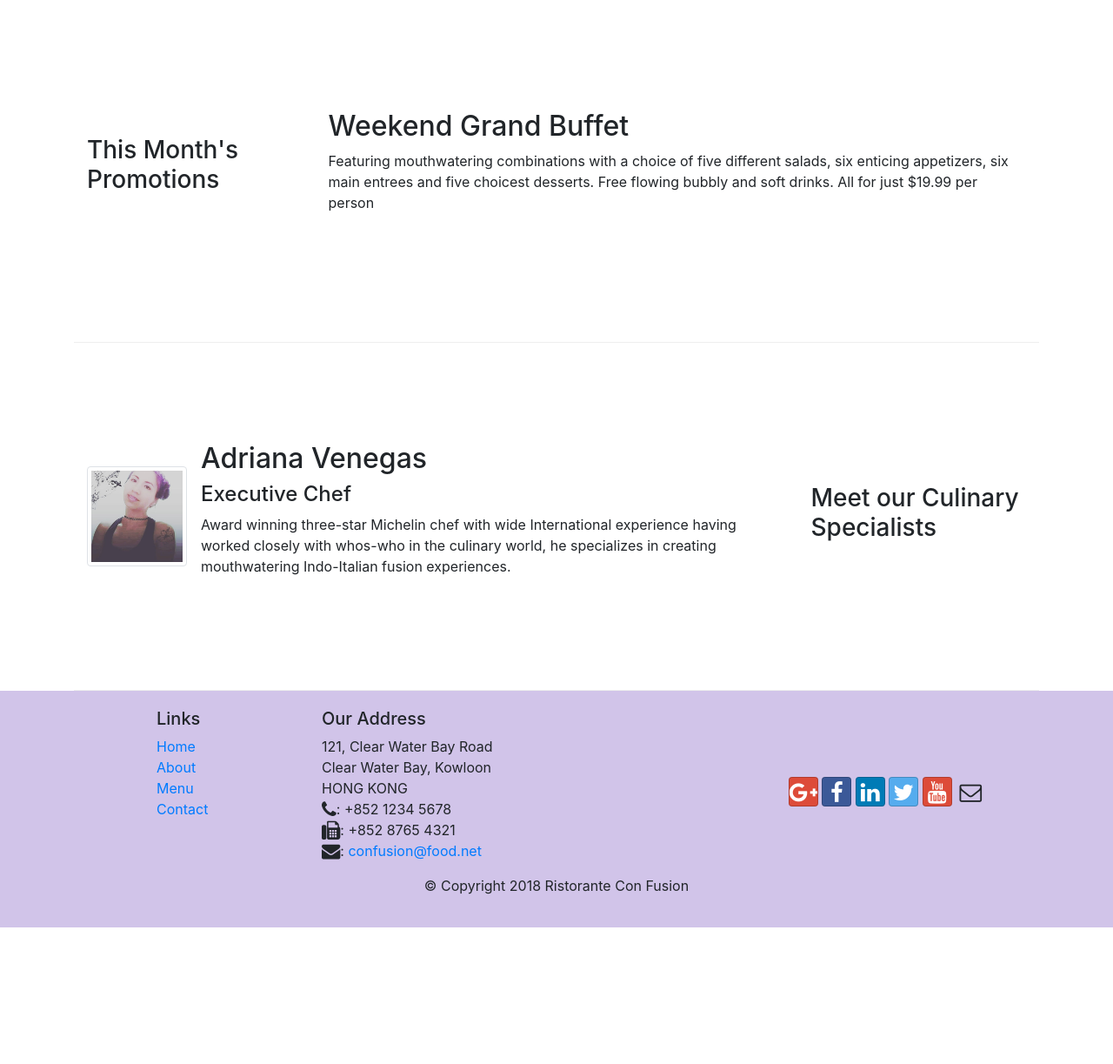
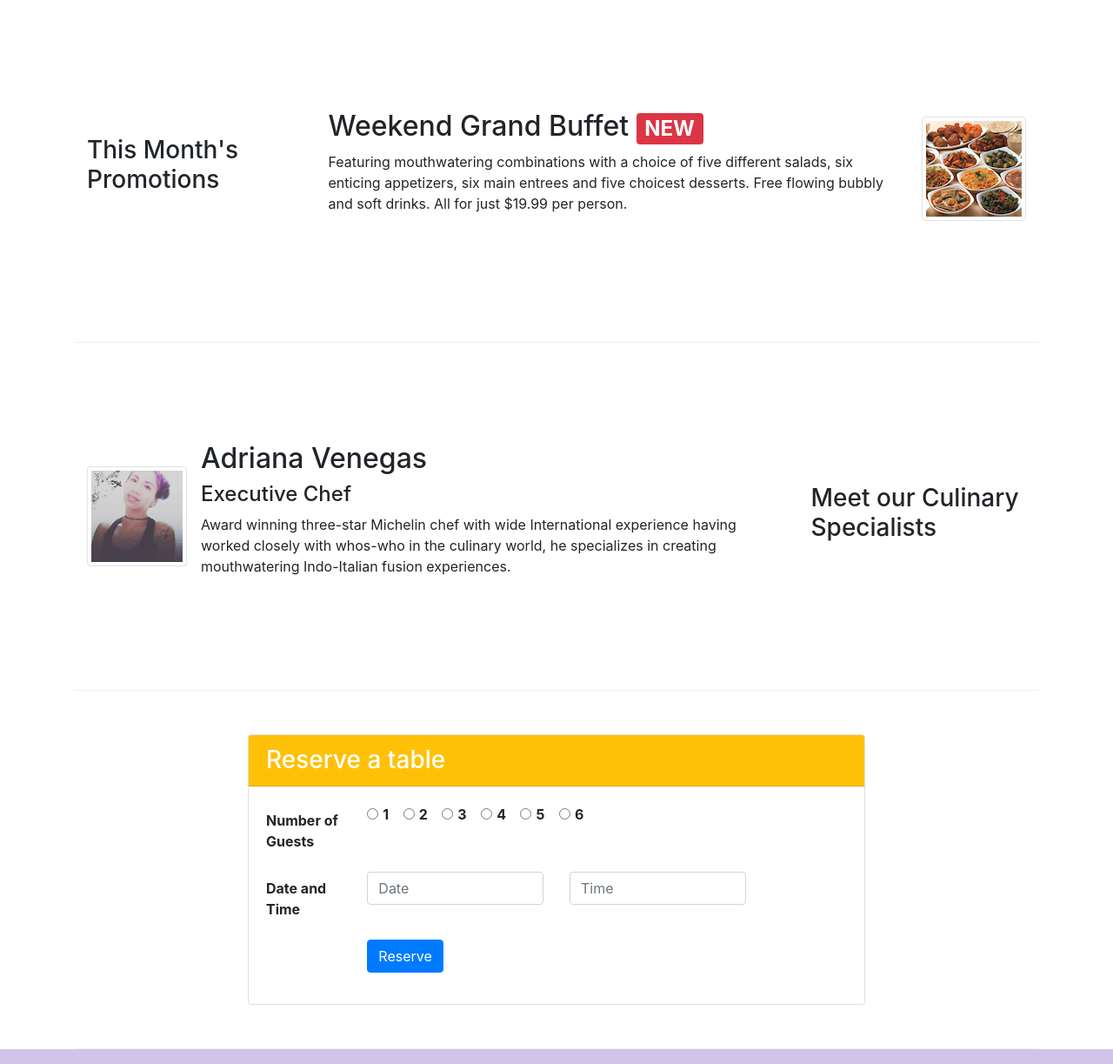
Before and after one commit to adrivegas/Bootstrap-4-project, a website: page index.html in a window 1280 px wide. Shown: the part 740-1963 px from the top of the page at 87% size. Before the commit the page ends 1806 px from the top, so only its background shows below. Drawn offline with nearby package versions, Linux system fonts and the light colour scheme.

Commit message:
Bootstrap assignment 2

```diff
--- a/index.html
+++ b/index.html
@@ -47,8 +47,11 @@
                     <p>We take inspiration from the World's best cuisines, and create a unique fusion experience. Our
                         lipsmacking creations will tickle your culinary senses!</p>
                 </div>
-                <div class="col-12 col-sm align-self-center">
+                <div class="col-12 col-sm-3 align-self-center text-center">
                     <img src="img/logo.png" class="img-fluid">
+                </div>
+                <div class="col-12 col-sm-3 align-self-center text-center">
+                    <a href="#table" class="btn btn-warning btn-sm btn-block font-weight-bold" role="button">Reserve Table</a>
                 </div>
             </div>
         </div>
@@ -80,10 +83,16 @@
                 <h3>This Month's Promotions</h3>
             </div>
             <div class="col col-sm col-md">
-                <h2>Weekend Grand Buffet</h2>
-                <p>Featuring mouthwatering combinations with a choice of five different salads, six enticing appetizers,
-                    six main entrees and five choicest desserts. Free flowing bubbly and soft drinks. All for just
-                    $19.99 per person </p>
+                <div class="media">
+                    <img class="d-flex ml-3 img-thumbnail align-self-center order-2" src="img/buffet.png" alt="Buffet">
+                    <div class="media-body">
+                        <h2 class="mt-0">Weekend Grand Buffet <span class="badge badge-danger">NEW</span></h2>
+                        <p class="d-none d-sm-block">Featuring mouthwatering combinations with a choice of five
+                            different salads, six enticing appetizers,
+                            six main entrees and five choicest desserts. Free flowing bubbly and soft drinks. All for
+                            just $19.99 per person.</p>
+                    </div>
+                </div>
             </div>
         </div>
 
@@ -105,6 +114,67 @@
                     </div>
                 </div>
 
+            </div>
+        </div>
+        <div class="row row-content align-items-center" id="table">
+            <div class="col-sm-8 offset-sm-2 col-xs-12">
+                <div class="card">
+                    <h3 class="card-header bg-warning text-white">Reserve a table</h3>
+                    <div class="card-body">
+                        <div class="form-group row">
+                            <label for="guest" class="col-12 col-md-2 col-form-label font-weight-bold">Number of
+                                Guests</label>
+                            <div class="col-12 col-md-10">
+                                <div class="form-check form-check-inline">
+                                    <input class="form-check-input" type="radio" name="inlineRadioOptions"
+                                        id="inlineRadio1" value="option1">
+                                    <label class="form-check-label font-weight-bold" for="inlineRadio1">1</label>
+                                </div>
+                                <div class="form-check form-check-inline">
+                                    <input class="form-check-input" type="radio" name="inlineRadioOptions"
+                                        id="inlineRadio2" value="option2">
+                                    <label class="form-check-label font-weight-bold" for="inlineRadio2">2</label>
+                                </div>
+                                <div class="form-check form-check-inline">
+                                    <input class="form-check-input" type="radio" name="inlineRadioOptions"
+                                        id="inlineRadio3" value="option3">
+                                    <label class="form-check-label font-weight-bold" for="inlineRadio3">3</label>
+                                </div>
+                                <div class="form-check form-check-inline">
+                                    <input class="form-check-input" type="radio" name="inlineRadioOptions"
+                                        id="inlineRadio4" value="option4">
+                                    <label class="form-check-label font-weight-bold" for="inlineRadio1">4</label>
+                                </div>
+                                <div class="form-check form-check-inline">
+                                    <input class="form-check-input" type="radio" name="inlineRadioOptions"
+                                        id="inlineRadio5" value="option5">
+                                    <label class="form-check-label font-weight-bold" for="inlineRadio2">5</label>
+                                </div>
+                                <div class="form-check form-check-inline">
+                                    <input class="form-check-input" type="radio" name="inlineRadioOptions"
+                                        id="inlineRadio6" value="option6">
+                                    <label class="form-check-label font-weight-bold" for="inlineRadio3">6</label>
+                                </div>
+                            </div>
+
+                        </div>
+                        <div class="form-group row">
+                            <label for="time" class="col-12 col-md-2 col-form-label font-weight-bold">Date and
+                                Time</label>
+                            <div class="col-12 col-md-4">
+                                <input type="tel" class="form-control" id="date" name="date" placeholder="Date">
+                            </div>
+                            <div class="col-12 col-md-4">
+                                <input type="tel" class="form-control" id="time" name="time" placeholder="Time">
+                            </div>
+                        </div>
+                        <div class="form-group row">
+                            <div class="offset-md-2 col-md-10">
+                                <button type="submit" class="btn btn-primary">Reserve</button>
+                            </div>
+                        </div>
+                    </div>
+                </div>
             </div>
         </div>
     </div>
```
